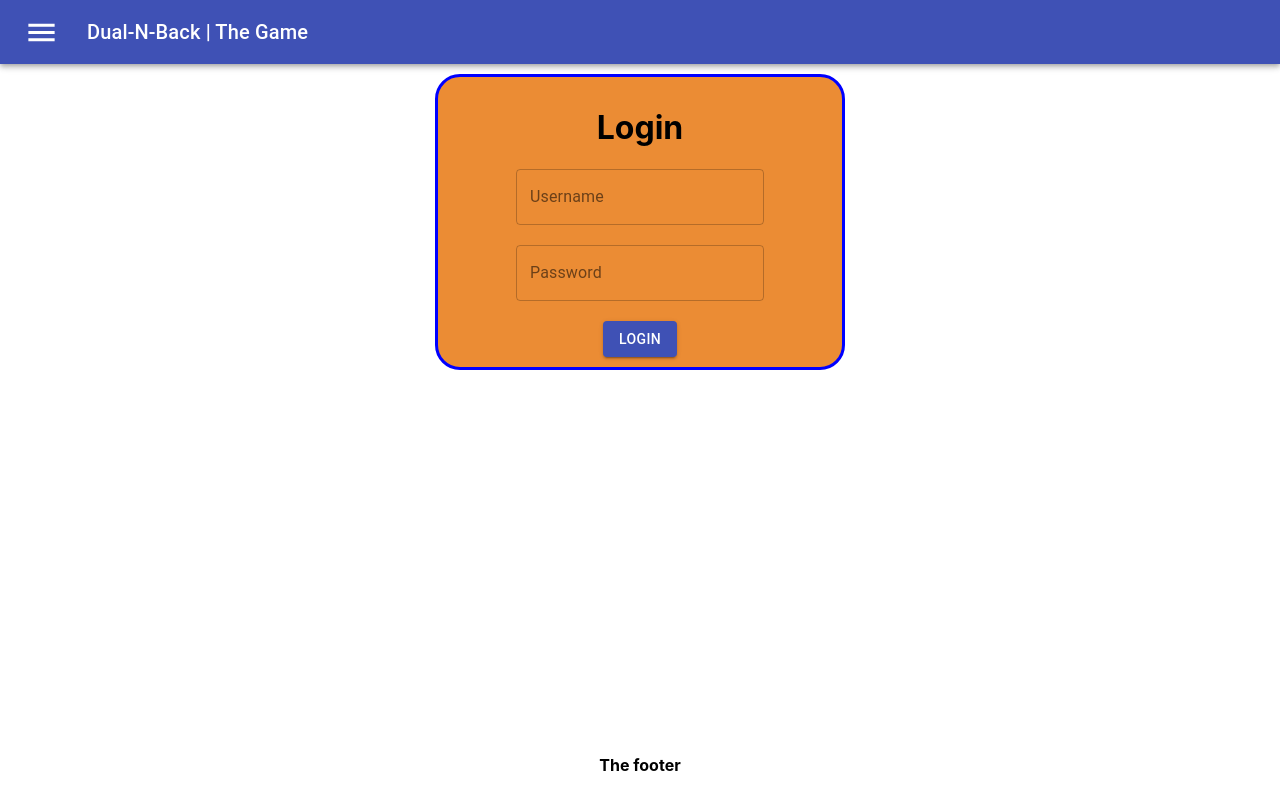
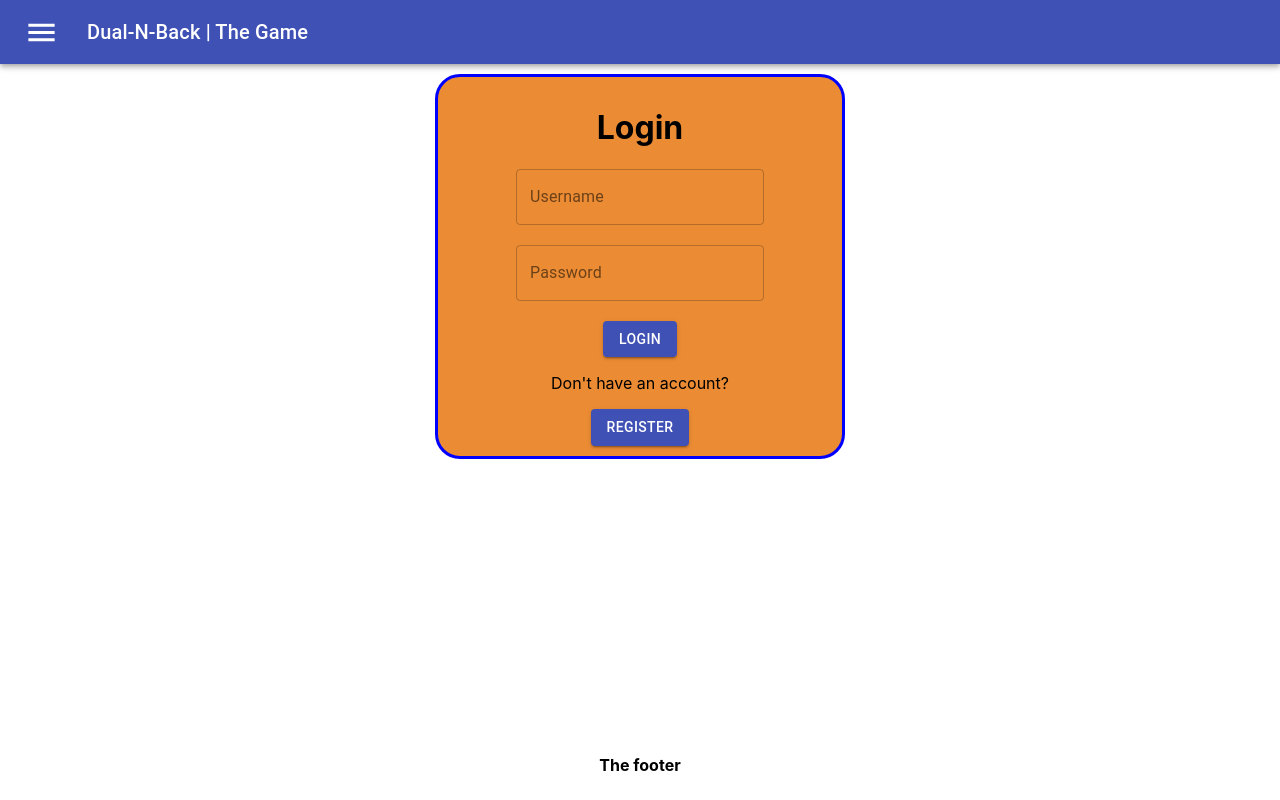
Before and after one commit to Berthelmaster/dual-n-back-client, a React (Create React App) app: page /login in a window 1280 px wide. Built offline with nearby package versions, Linux system fonts and the light colour scheme.

Commit message:
Routing from login and register

```diff
--- a/src/components/Login.jsx
+++ b/src/components/Login.jsx
@@ -34,6 +34,7 @@ class Login extends Component {
 
         this.handleChange = this.handleChange.bind(this);
         this.handleSubmit = this.handleSubmit.bind(this);
+        this.goToRegister = this.goToRegister.bind(this);
     };
 
     handleSubmit(event) {
@@ -65,6 +66,11 @@ class Login extends Component {
         this.setState({ [event.target.name]: event.target.value});
     }
 
+    goToRegister(event){
+        event.preventDefault();
+        this.props.history.push('/register')
+    }
+
     render() {
         const {classes} = this.props;
         return (
@@ -81,6 +87,10 @@ class Login extends Component {
                         Login
                     </Button>
                 </form>
+                <p>Don't have an account?</p>
+                <Button variant="contained" color="primary" onClick={this.goToRegister}>
+                    Register
+                </Button>
             </div>
         );
     }
--- a/src/components/Register.jsx
+++ b/src/components/Register.jsx
@@ -34,6 +34,7 @@ class Register extends Component {
 
         this.handleChange = this.handleChange.bind(this);
         this.handleSubmit = this.handleSubmit.bind(this);
+        this.goToLogin = this.goToLogin.bind(this);
     };
 
     handleSubmit(event) {
@@ -62,6 +63,12 @@ class Register extends Component {
         this.setState({ [event.target.name]: event.target.value});
     }
 
+    goToLogin(event){
+        event.preventDefault();
+        this.props.history.push('/login')
+
+    }
+
     render() {
         const {classes} = this.props;
         return (
@@ -78,6 +85,10 @@ class Register extends Component {
                         Register
                     </Button>
                 </form>
+                <p>Already have an account?</p>
+                <Button variant="contained" color="primary" onClick={this.goToLogin}>
+                    Login
+                </Button>
             </div>
         );
     }
```
